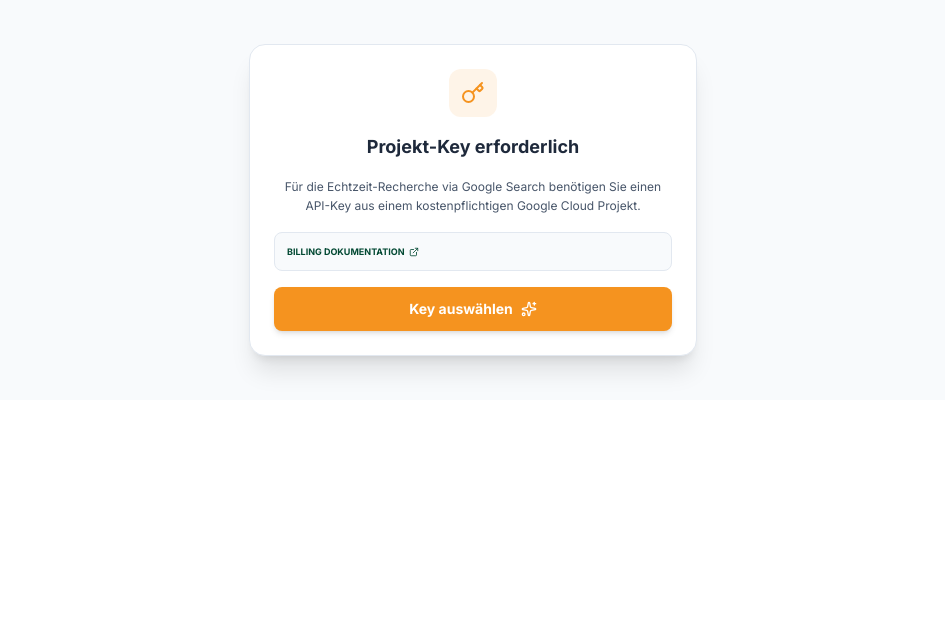
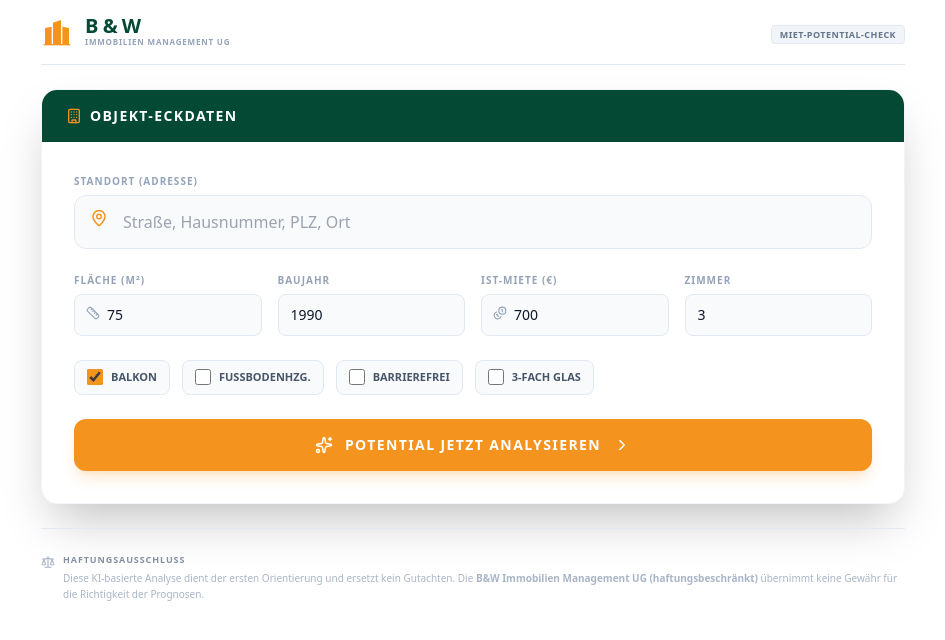
Before and after one commit to BundW32/Mietpotential, a React (Vite) app: page / in a window 1280 px wide. Shown: the top 640 px of the page, without its empty margins (167-1112 px from the left). Built offline with nearby package versions, Linux system fonts and the light colour scheme.

Commit message:
Update App.tsx

```diff
--- a/App.tsx
+++ b/App.tsx
@@ -1,40 +1,42 @@
-
 import React, { useState, useRef, useEffect } from 'react';
 import InputForm from './components/InputForm';
 import AnalysisResults from './components/AnalysisResults';
 import { UserInput, AnalysisResult } from './types';
 import { analyzePotential } from './services/geminiService';
-import { AlertCircle, Key, ExternalLink, RefreshCcw, Sparkles, Scale, Info } from 'lucide-react';
+import { AlertCircle, Scale, RefreshCcw } from 'lucide-react';
 
 const App: React.FC = () => {
   const [userInput, setUserInput] = useState<UserInput | null>(null);
   const [result, setResult] = useState<AnalysisResult | null>(null);
   const [isLoading, setIsLoading] = useState(false);
   const [error, setError] = useState<string | null>(null);
-  const [hasKey, setHasKey] = useState<boolean | null>(null);
 
   const resultsRef = useRef<HTMLDivElement>(null);
+  const appRef = useRef<HTMLDivElement>(null);
 
+  // --- WORDPRESS INTEGRATION (Crucial for your site) ---
   useEffect(() => {
-    const checkKey = async () => {
-      try {
-        const selected = await window.aistudio.hasSelectedApiKey();
-        setHasKey(selected);
-      } catch (e) {
-        setHasKey(false);
+    const sendHeight = () => {
+      if (appRef.current) {
+        const height = appRef.current.scrollHeight;
+        // Sends the exact height to your WordPress page
+        window.parent.postMessage({ type: 'setHeight', height }, '*');
       }
     };
-    checkKey();
-  }, []);
 
-  const handleOpenKeySelector = async () => {
-    try {
-      await window.aistudio.openSelectKey();
-      setHasKey(true);
-    } catch (e) {
-      console.error("Fehler beim Öffnen der Key-Auswahl:", e);
+    // Check height on load, resize, and DOM changes
+    sendHeight();
+    window.addEventListener('resize', sendHeight);
+    const observer = new ResizeObserver(sendHeight);
+    if (appRef.current) {
+      observer.observe(appRef.current);
     }
-  };
+
+    return () => {
+      window.removeEventListener('resize', sendHeight);
+      observer.disconnect();
+    };
+  }, [result, userInput, error]); // Update height whenever content changes
 
   const handleAnalysis = async (data: UserInput) => {
     setIsLoading(true);
@@ -55,9 +57,6 @@ const App: React.FC = () => {
       let msg = "Die Analyse konnte nicht abgeschlossen werden.";
       if (err.message?.includes("500") || err.message?.includes("Internal Server Error")) {
         msg = "Der Analyse-Server ist momentan überlastet. Bitte versuchen Sie es in wenigen Sekunden erneut.";
-      } else if (err.message?.includes("not found") || err.message?.includes("key")) {
-        setHasKey(false);
-        msg = "Ihr API-Key scheint ungültig zu sein oder wurde nicht gefunden.";
       } else if (err.message) {
         msg = err.message;
       }
@@ -67,42 +66,12 @@ const App: React.FC = () => {
     }
   };
 
-  if (hasKey === false) {
-    return (
-      <div className="w-full bg-slate-50 flex items-center justify-center p-4 min-h-[400px]">
-        <div className="max-w-md w-full bg-white rounded-2xl shadow-xl p-6 text-center space-y-4 border border-slate-200">
-          <div className="w-12 h-12 bg-[#f5931f]/10 rounded-xl flex items-center justify-center mx-auto">
-            <Key className="text-[#f5931f]" size={24} />
-          </div>
-          <h2 className="text-lg font-black text-slate-800">Projekt-Key erforderlich</h2>
-          <p className="text-slate-600 text-xs leading-relaxed">
-            Für die Echtzeit-Recherche via Google Search benötigen Sie einen API-Key aus einem kostenpflichtigen Google Cloud Projekt.
-          </p>
-          <div className="bg-slate-50 p-3 rounded-lg border border-slate-200 text-left">
-            <a
-              href="https://ai.google.dev/gemini-api/docs/billing"
-              target="_blank"
-              className="text-[9px] font-black text-[#034933] uppercase flex items-center gap-1 hover:underline"
-            >
-              Billing Dokumentation <ExternalLink size={10} />
-            </a>
-          </div>
-          <button
-            onClick={handleOpenKeySelector}
-            className="w-full py-3 bg-[#f5931f] text-white font-black rounded-lg hover:bg-[#d9821a] transition-all shadow-md flex items-center justify-center gap-2 text-sm"
-          >
-            Key auswählen <Sparkles size={16} />
-          </button>
-        </div>
-      </div>
-    );
-  }
-
   return (
-    <div className="w-full bg-transparent text-slate-900 font-sans selection:bg-[#f5931f]/30">
+    // 'overflow-hidden' ensures no scrollbars appear inside the frame
+    <div ref={appRef} className="w-full bg-transparent text-slate-900 font-sans selection:bg-[#f5931f]/30 overflow-hidden">
       <div className="max-w-4xl mx-auto px-4 py-4 space-y-6">
 
-        {/* Widget Branding Header - More Compact */}
+        {/* Header */}
         <div className="flex items-center justify-between gap-4 border-b border-slate-200 pb-4">
           <div className="flex items-center gap-3">
             <div className="h-8 w-8">
@@ -115,7 +84,7 @@ const App: React.FC = () => {
             </div>
             <div>
               <h1 className="text-xl font-black text-[#034933] leading-none uppercase tracking-tight">B & W</h1>
-              <p className="text-[8px] font-black text-slate-400 uppercase tracking-widest">Immobilien Management UG (haftungsbeschränkt)</p>
+              <p className="text-[8px] font-black text-slate-400 uppercase tracking-widest">Immobilien Management UG</p>
             </div>
           </div>
           <div className="hidden sm:block">
@@ -125,12 +94,12 @@ const App: React.FC = () => {
           </div>
         </div>
 
-        {/* Main Form Section */}
+        {/* Input Form */}
         <section className="animate-in fade-in slide-in-from-top-2 duration-500">
           <InputForm isLoading={isLoading} onSubmit={handleAnalysis} />
         </section>
 
-        {/* Error Handling */}
+        {/* Error Message */}
         {error && (
           <div className="bg-red-50 border border-red-200 p-4 rounded-xl flex items-start gap-3 animate-in fade-in shadow-sm">
             <AlertCircle className="text-red-500 shrink-0 mt-0.5" size={18} />
@@ -147,7 +116,7 @@ const App: React.FC = () => {
           </div>
         )}
 
-        {/* Results Section */}
+        {/* Results */}
         <div ref={resultsRef} className="scroll-mt-4">
           {result && userInput && (
             <div className="animate-in fade-in slide-in-from-bottom-4 duration-700">
@@ -156,7 +125,7 @@ const App: React.FC = () => {
           )}
         </div>
 
-        {/* Legal Disclaimer - More Integrated */}
+        {/* Disclaimer */}
         <div className="mt-8 pt-6 border-t border-slate-200 space-y-3 opacity-80">
           <div className="flex items-start gap-2 text-slate-400">
             <Scale size={14} className="shrink-0 mt-0.5" />
@@ -165,7 +134,6 @@ const App: React.FC = () => {
               <p className="text-[10px] leading-relaxed">
                 Diese KI-basierte Analyse dient der ersten Orientierung und ersetzt kein Gutachten.
                 Die <strong>B&W Immobilien Management UG (haftungsbeschränkt)</strong> übernimmt keine Gewähr für die Richtigkeit der Prognosen.
-                Rechtliche Rahmenbedingungen wie die Mietpreisbremse sind im Einzelfall zu prüfen.
               </p>
             </div>
           </div>
```
